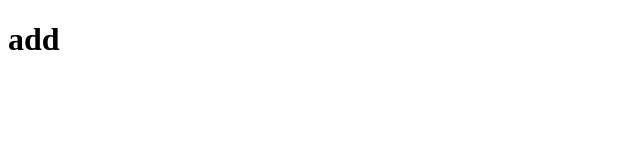
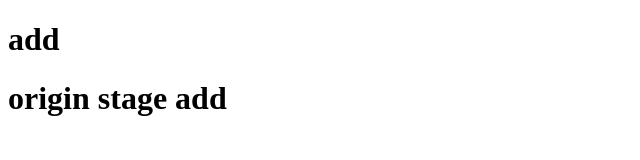
Before and after one commit to ray971231/testOk, a plain HTML site: page index.html in a window 1280 px wide. Shown: the whole page, without its empty margins (0-640 px from the left). Drawn offline with Linux system fonts and the light colour scheme.

Commit message:
origin stage add
origin stage add

```diff
--- a/index.html
+++ b/index.html
@@ -8,5 +8,6 @@
   </head>
   <body>
     <h1>add</h1>
+     <h1>origin stage add</h1>
   </body>
 </html>
```
